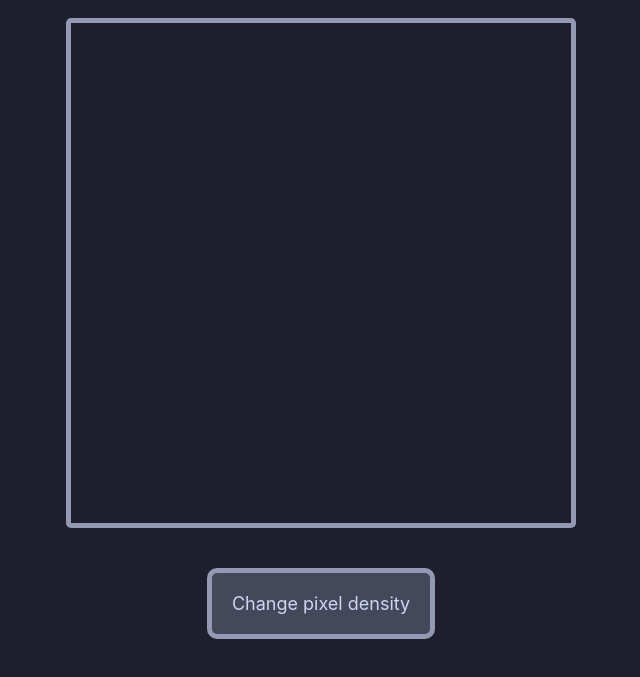
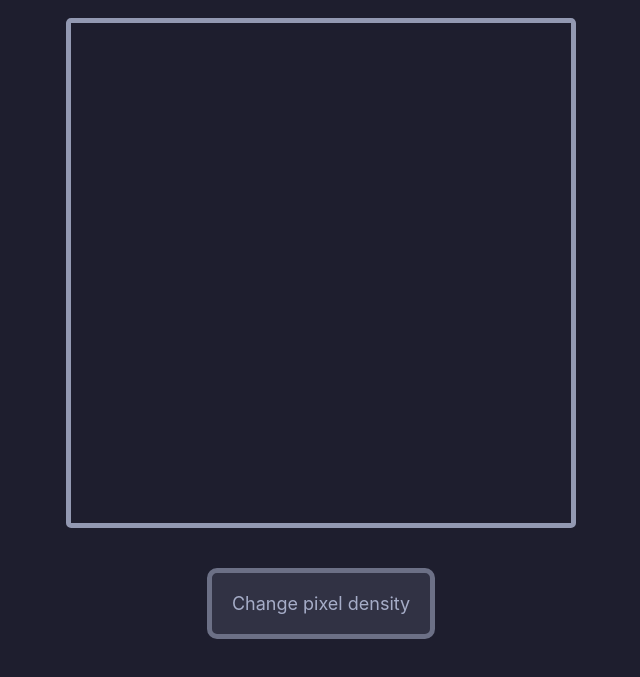
Before and after one commit to bkmnst/etch-a-sketch, a plain HTML site: page index.html in a window 1280 px wide. In both pictures the pointer is over the button "Change pixel density". Shown: the part 101-778 px from the top of the page, without its empty margins (319-959 px from the left). Drawn offline with Linux system fonts and the light colour scheme; a web font is replaced by a local one.

Commit message:
make apparent that button is clickable

```diff
--- a/styles.css
+++ b/styles.css
@@ -31,7 +31,7 @@ html {
 }
 
 .colored {
-    background: #89dceb;
+    background: #89b4fa;
 }
 
 #get-gridsize {
@@ -44,3 +44,9 @@ html {
     color: #cdd6f4;
     margin: 40px auto;
 }
+
+#get-gridsize:hover {
+    border-color: #6c7086;
+    background-color: #313244;
+    color: #a6adc8;
+}
```
